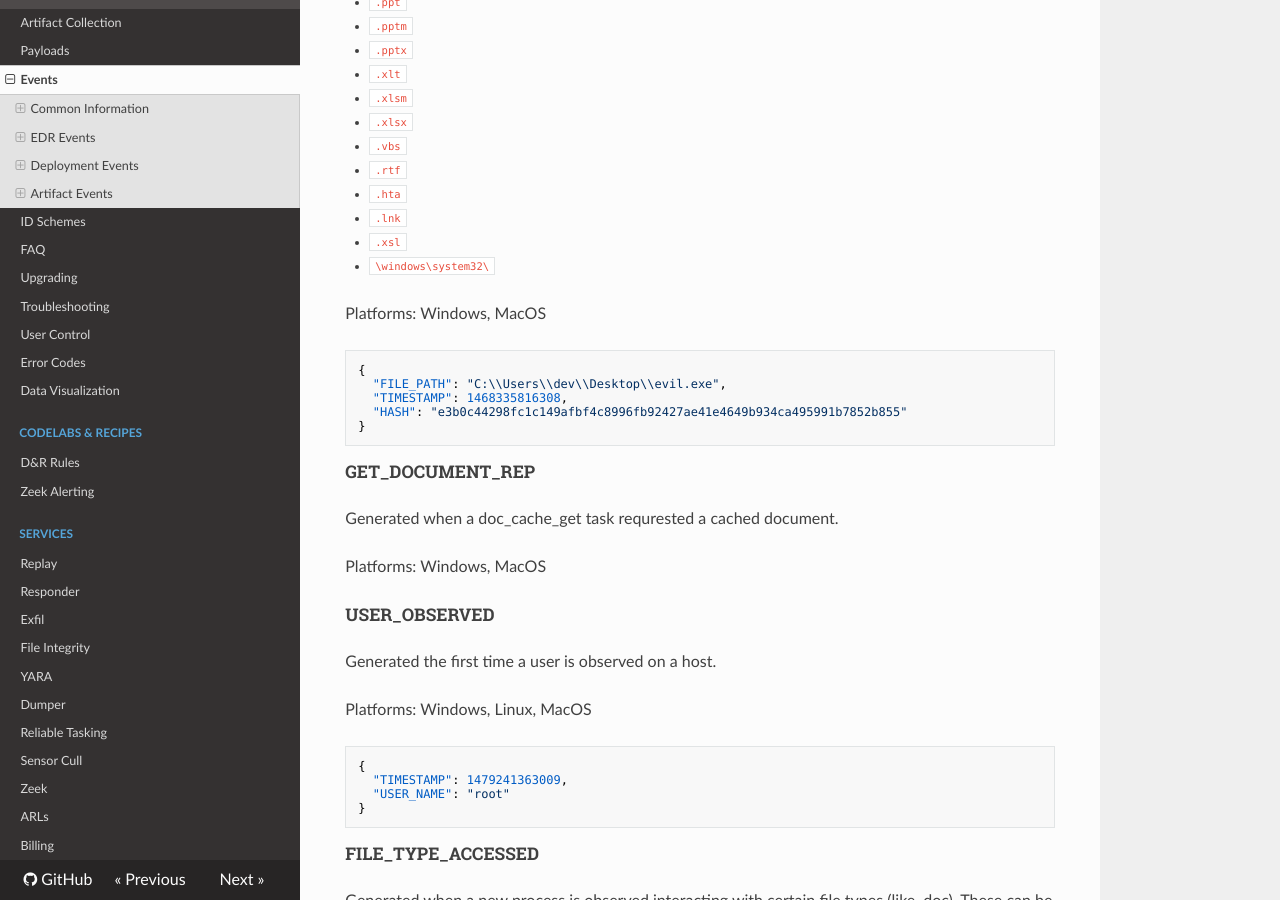
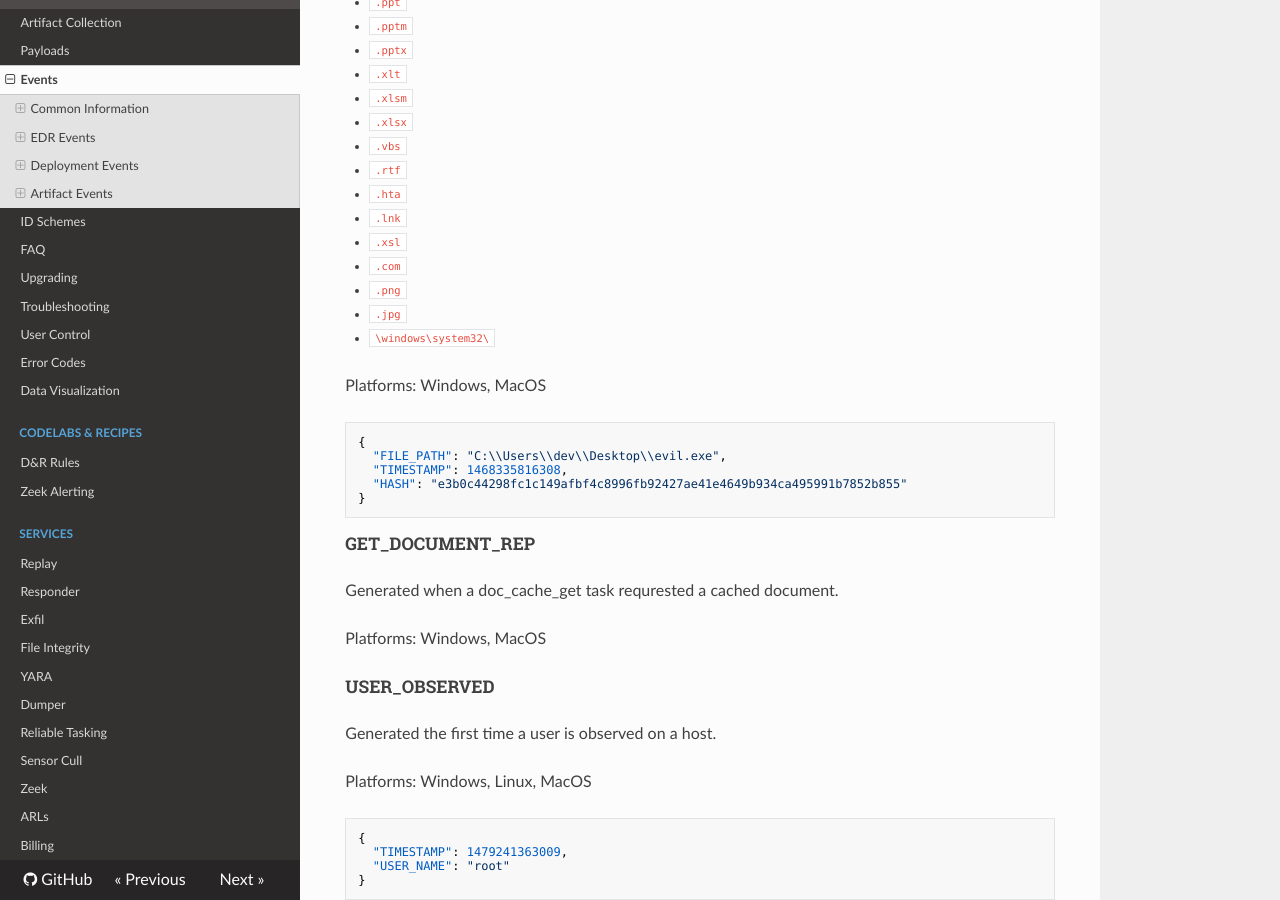
Before and after one commit to refractionPOINT/lce_doc, an MkDocs documentation site: the page built from docs/events.md, in a window 1280 px wide and 900 px high, scrolled down 18709 px. Built offline with MkDocs 1.6.1, drawn with Linux system fonts in a browser that asks for light colours; nearby versions of some CDN libraries; old or Windows-style settings are respelled for this version of MkDocs.

Commit message:
Adding file types.

```diff
--- a/docs/events.md
+++ b/docs/events.md
@@ -861,6 +861,9 @@ The following file patterns are considered "documents":
 * `.hta`
 * `.lnk`
 * `.xsl`
+* `.com`
+* `.png`
+* `.jpg`
 * `\windows\system32\`
 
 Platforms: Windows, MacOS
```
